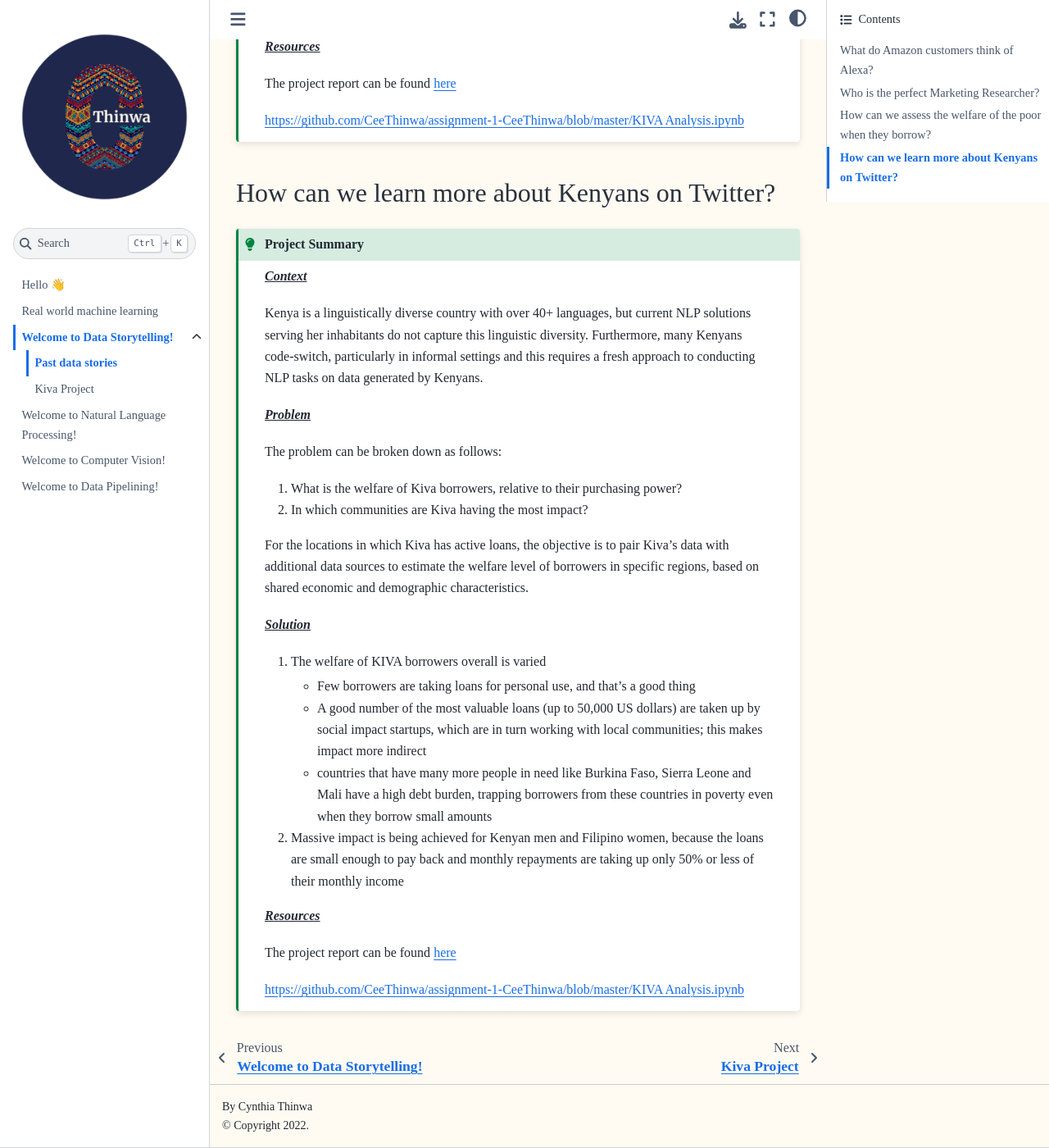
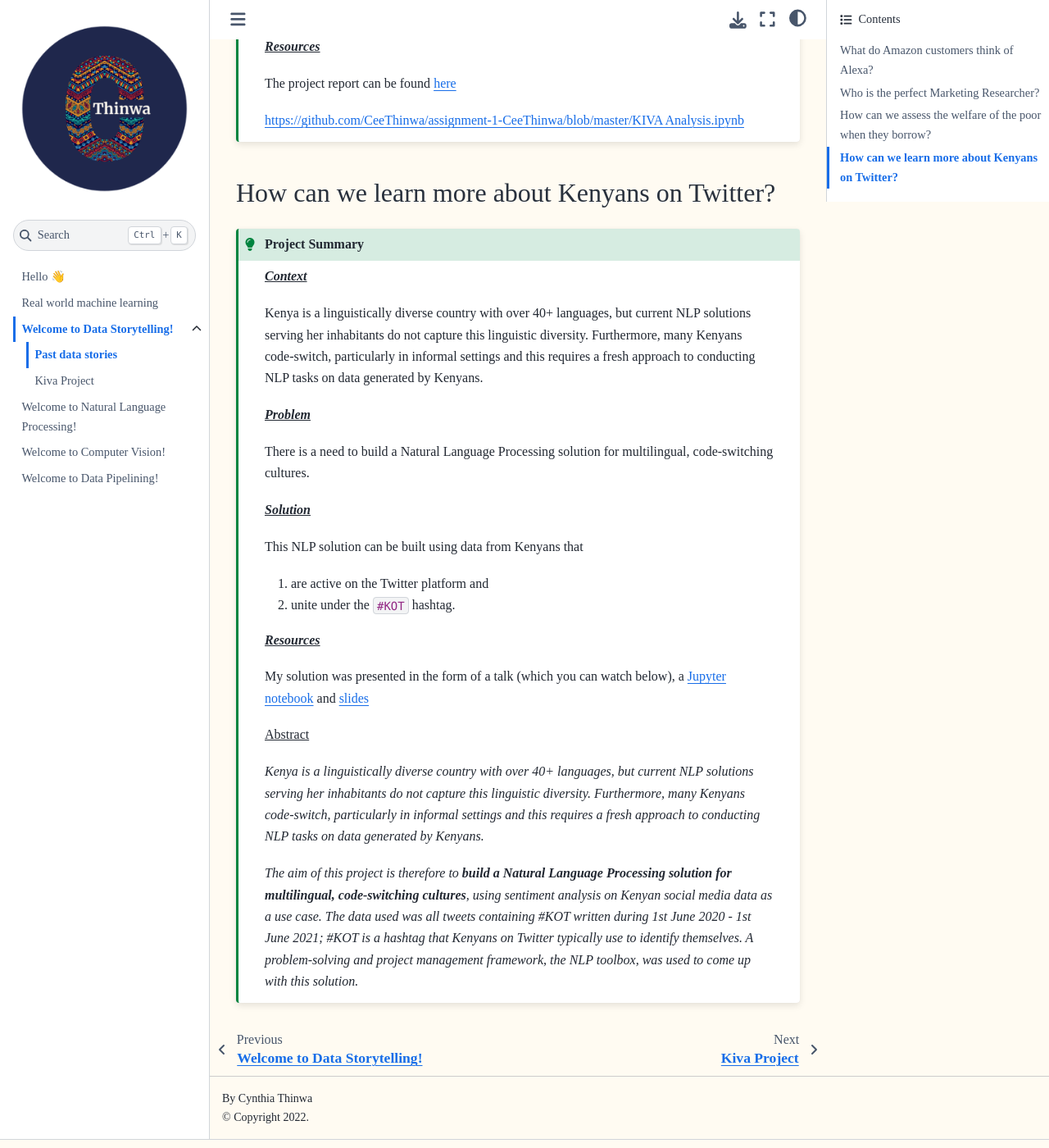
Before and after one commit to CeeThinwa/knowledge-hub, a Jupyter Book: the page built from book/data-storytelling-past-projects.md, in a window 1280 px wide and 1400 px high, scrolled down 3158 px. Shown: the whole window at 82% size. Built offline with Jupyter Book 1.0.4 settings and Sphinx 7.4.7 and the Sphinx Book theme 1.1.4, drawn with Linux system fonts in a browser that asks for light colours.

Commit message:
revision

```diff
--- a/book/data-storytelling-past-projects.md
+++ b/book/data-storytelling-past-projects.md
@@ -118,24 +118,25 @@
 
 <u>_**Problem**_</u>
 
-The problem can be broken down as follows:
-1. What is the welfare of Kiva borrowers, relative to their purchasing power?
-2. In which communities are Kiva having the most impact?
-
-For the locations in which Kiva has active loans, the objective is to pair Kiva's data with additional data sources to estimate the welfare level of borrowers in specific regions, based on shared economic and demographic characteristics.
+There is a need to build a Natural Language Processing solution for multilingual, code-switching
+cultures.
 
 <u>_**Solution**_</u>
 
-1. The welfare of KIVA borrowers overall is varied
-    * Few borrowers are taking loans for personal use, and that's a good thing
-    * A good number of the most valuable loans (up to 50,000 US dollars) are taken up by social impact startups, which are in turn working with local communities; this makes impact more indirect
-    * countries that have many more people in need like Burkina Faso, Sierra Leone and Mali have a high debt burden, trapping borrowers from these countries in poverty even when they borrow small amounts
-2. Massive impact is being achieved for Kenyan men and Filipino women, because the loans are small enough to pay back and monthly repayments are taking up only 50% or less of their monthly income
+This NLP solution can be built using data from Kenyans that
+1. are active on the Twitter platform and
+2. unite under the `#KOT` hashtag.
 
 <u>_**Resources**_</u>
 
-The project report can be found [here](kiva.ipynb)
+My solution was presented in the form of a talk (which you can watch below), a
+[Jupyter notebook](https://github.com/CeeThinwa/Delta-Analytics-2021-CT-Project/blob/main/KOT%20EDA.ipynb)
+ and [slides](https://github.com/CeeThinwa/Delta-Analytics-2021-CT-Project/blob/main/Delta%20Analytics%20-%20Teaching%20Fellow%20Cynthia.pdf)
 
-https://github.com/CeeThinwa/assignment-1-CeeThinwa/blob/master/KIVA%20Analysis.ipynb
+<u>Abstract</u>
+
+*Kenya is a linguistically diverse country with over 40+ languages, but current NLP solutions serving her inhabitants do not capture this linguistic diversity. Furthermore, many Kenyans code-switch, particularly in informal settings and this requires a fresh approach to conducting NLP tasks on data generated by Kenyans.*
+
+*The aim of this project is therefore to **build a Natural Language Processing solution for multilingual, code-switching cultures**, using sentiment analysis on Kenyan social media data as a use case. The data used was all tweets containing #KOT written during 1st June 2020 - 1st June 2021; #KOT is a hashtag that Kenyans on Twitter typically use to identify themselves. A problem-solving and project management framework, the *NLP toolbox*, was used to come up with this solution.*
 
 :::
```
